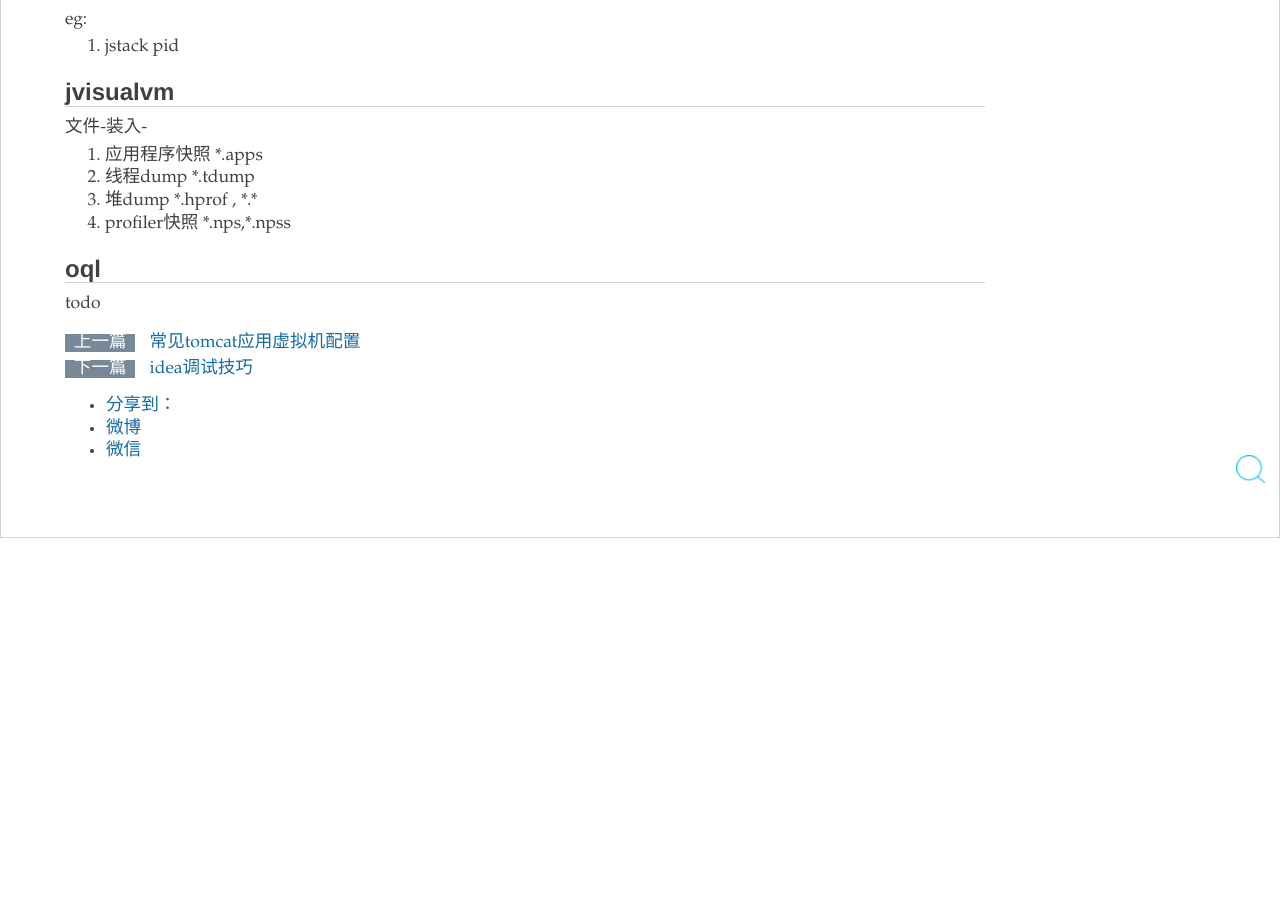
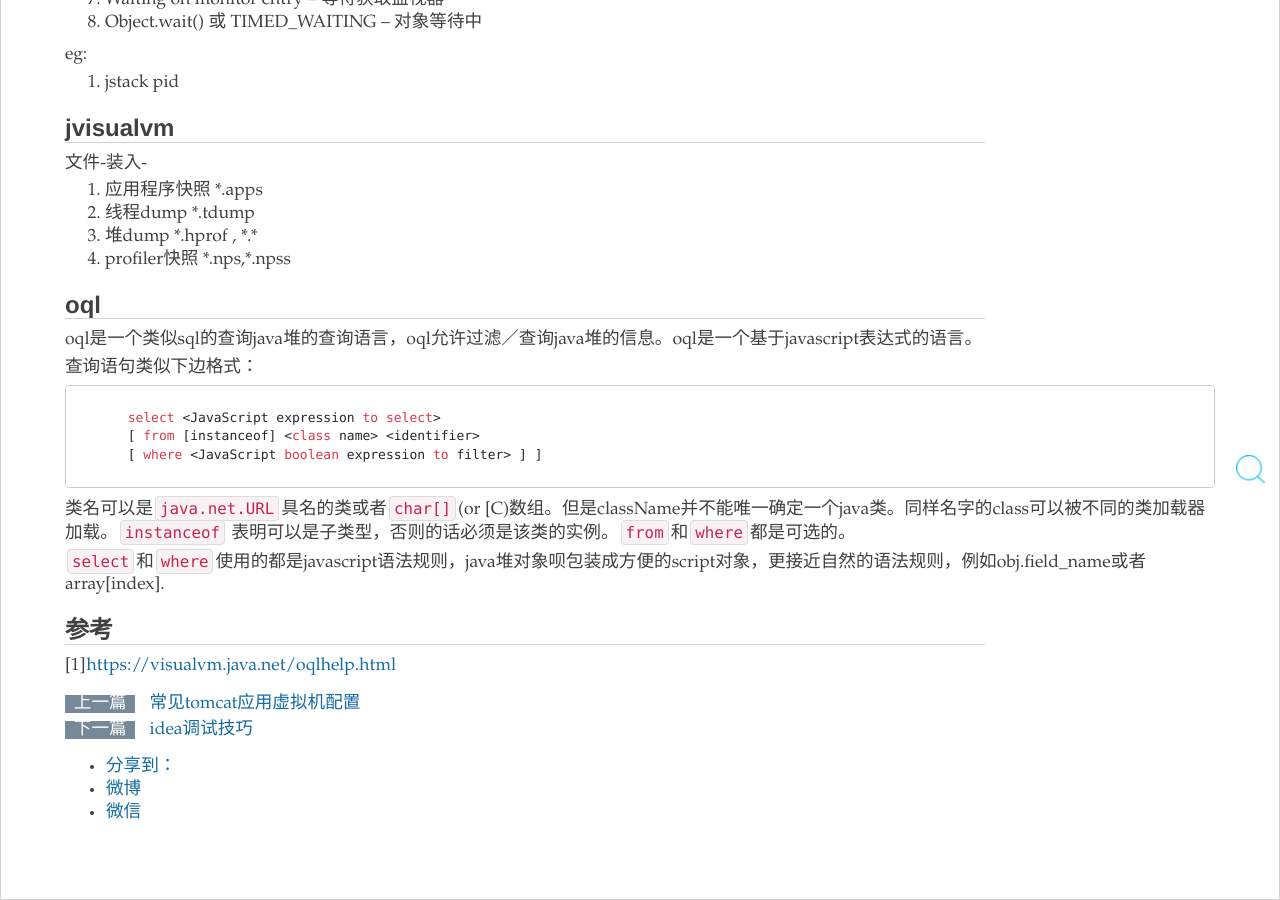
Before and after one commit to zy123a/lcj1992.github.com, a Jekyll site: the page built from _posts/java/vm/2015-12-26-jvm_tools.md, in a window 1280 px wide and 900 px high, scrolled down 3600 px. Built offline with Jekyll 4.4.1, drawn with Linux system fonts in a browser that asks for light colours; nearby versions of some CDN libraries; comment, search, counter and statistics services are not loaded; before the commit the page ends 4138 px from its top, so only the background shows below that.

Commit message:
jvm tools

```diff
--- a/_posts/java/vm/2015-12-26-jvm_tools.md
+++ b/_posts/java/vm/2015-12-26-jvm_tools.md
@@ -26,6 +26,7 @@ tags: jvm tool jps jstat jstack jmap jhar jcmd
 |jhat	JVM Heap Dump Browser|用于分析heapDump文件，它会建立一个HTTP/HTML服务器，让用户可以在浏览器上查看分析结果|
 |jstack	Stack Trace for java |显示虚拟机的线程快照|
 |jcmd	|上边的集合，据说oracle以后要推这个，废弃上边的|
+|jvisualvm|可视化，也是上边的集合|
 
 ### jps
 
@@ -43,9 +44,9 @@ jps   [options]    [hostid]
 |选项|	作用|
 |--|--|
 |-q|只输出LVMID，省略主类的名称|
-|-m|	输出虚拟机启动时传递给主类main（）方法的参数|
-|-l|	输出主类的全名，如果进程执行的是jar包，输出jar路径｜
-|-v|	输出虚拟机进程启动是JVM参数|
+|-m|输出虚拟机启动时传递给主类main（）方法的参数|
+|-l|输出主类的全名，如果进程执行的是jar包，输出jar路径｜
+|-v|输出虚拟机进程启动是JVM参数|
 
 eg:
 
@@ -167,4 +168,19 @@ eg:
 
 ### oql
 
-todo
+oql是一个类似sql的查询java堆的查询语言，oql允许过滤／查询java堆的信息。oql是一个基于javascript表达式的语言。
+
+查询语句类似下边格式：
+
+         select <JavaScript expression to select>
+         [ from [instanceof] <class name> <identifier>
+         [ where <JavaScript boolean expression to filter> ] ]
+
+类名可以是`java.net.URL`具名的类或者`char[]`(or [C)数组。但是className并不能唯一确定一个java类。同样名字的class可以被不同的类加载器加载。`instanceof` 表明可以是子类型，否则的话必须是该类的实例。`from`和`where`都是可选的。
+
+`select`和`where`使用的都是javascript语法规则，java堆对象呗包装成方便的script对象，更接近自然的语法规则，例如obj.field_name或者array[index].
+
+### 参考 {#ref}
+
+
+[1]<https://visualvm.java.net/oqlhelp.html>
```
